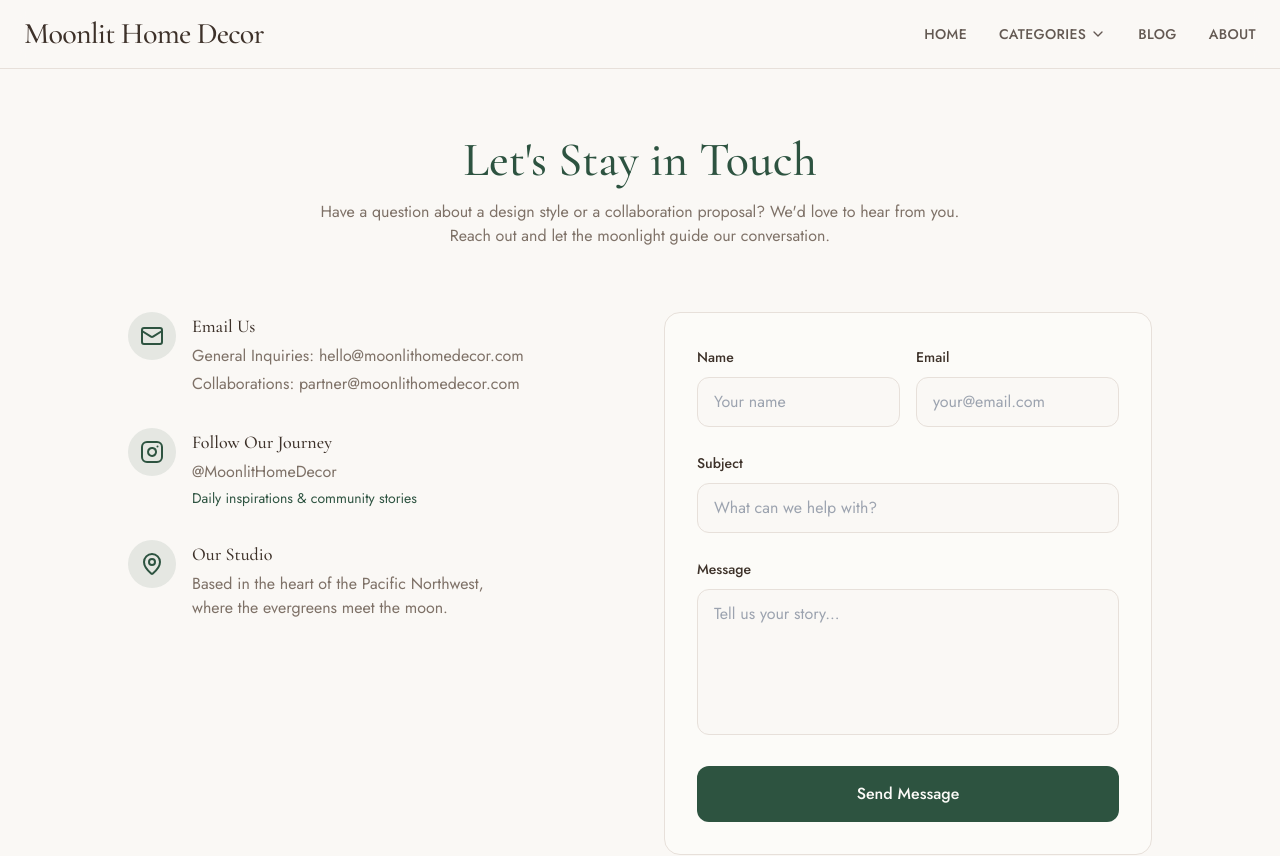
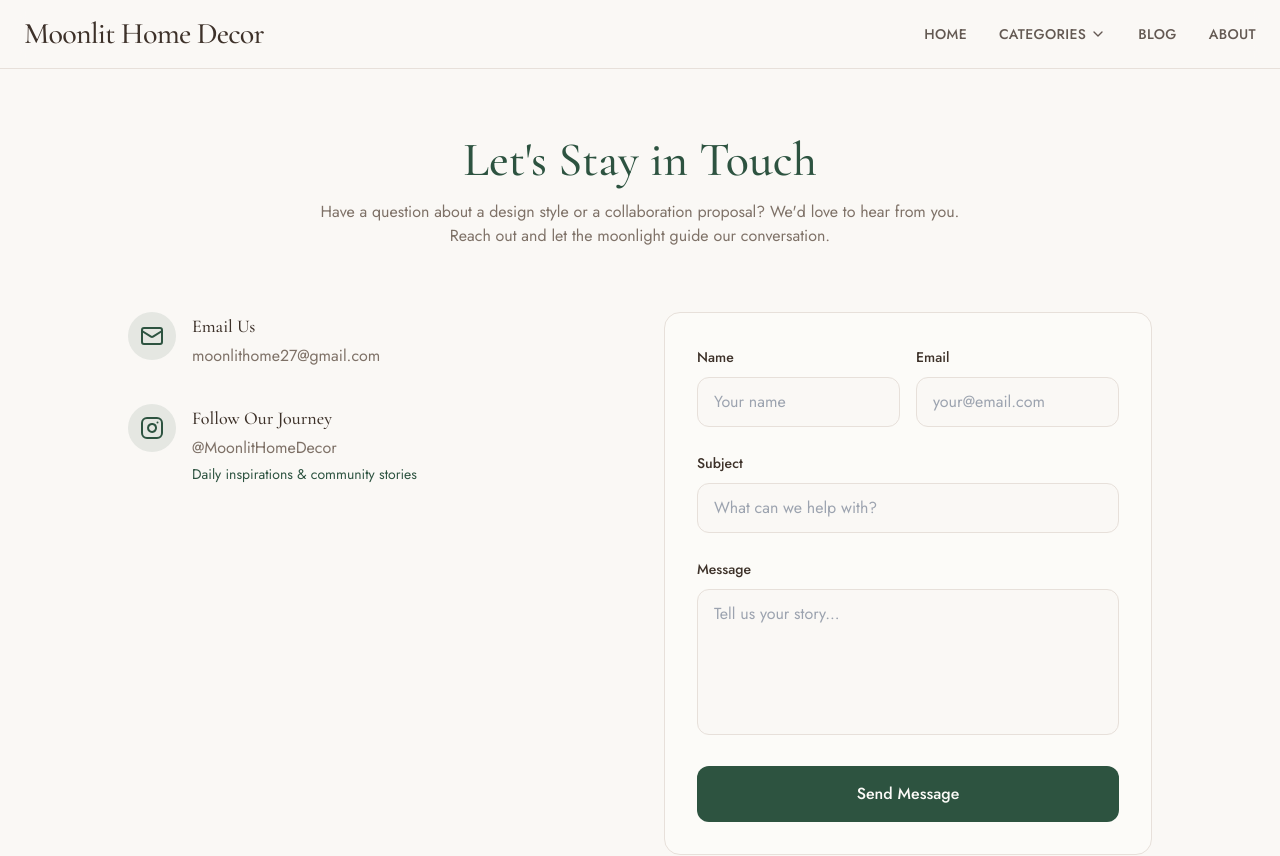
Before and after one commit to peonily/Moonlit_home, a React (Vite) app: page /contact in a window 1280 px wide. Shown: the top 856 px of the page. Built offline with nearby package versions, Linux system fonts and the light colour scheme; the HTML template or start-up script is replaced by a standard one.

Commit message:
edit contact

```diff
--- a/src/pages/Contact.tsx
+++ b/src/pages/Contact.tsx
@@ -39,8 +39,7 @@ const Contact = () => {
                                     </div>
                                     <div>
                                         <h3 className="text-lg font-serif font-medium mb-1">Email Us</h3>
-                                        <p className="text-muted-foreground mb-1">General Inquiries: hello@moonlithomedecor.com</p>
-                                        <p className="text-muted-foreground">Collaborations: partner@moonlithomedecor.com</p>
+                                        <p className="text-muted-foreground mb-1">moonlithome27@gmail.com</p>
                                     </div>
                                 </div>
 
@@ -55,18 +54,7 @@ const Contact = () => {
                                     </div>
                                 </div>
 
-                                <div className="flex items-start gap-4">
-                                    <div className="w-12 h-12 rounded-full bg-forest/10 flex items-center justify-center shrink-0">
-                                        <MapPin className="w-6 h-6 text-forest" />
-                                    </div>
-                                    <div>
-                                        <h3 className="text-lg font-serif font-medium mb-1">Our Studio</h3>
-                                        <p className="text-muted-foreground">
-                                            Based in the heart of the Pacific Northwest,<br />
-                                            where the evergreens meet the moon.
-                                        </p>
-                                    </div>
-                                </div>
+
                             </motion.div>
 
                             {/* Contact Form */}
--- a/src/pages/Privacy.tsx
+++ b/src/pages/Privacy.tsx
@@ -83,7 +83,7 @@ const PrivacyPolicy = () => {
                                 <p>
                                     If you have any questions about this Privacy Policy, please contact us at:
                                     <br />
-                                    <span className="text-forest font-medium">hello@moonlithomedecor.com</span>
+                                    <span className="text-forest font-medium">moonlithome27@gmail.com</span>
                                 </p>
                             </section>
 
```
